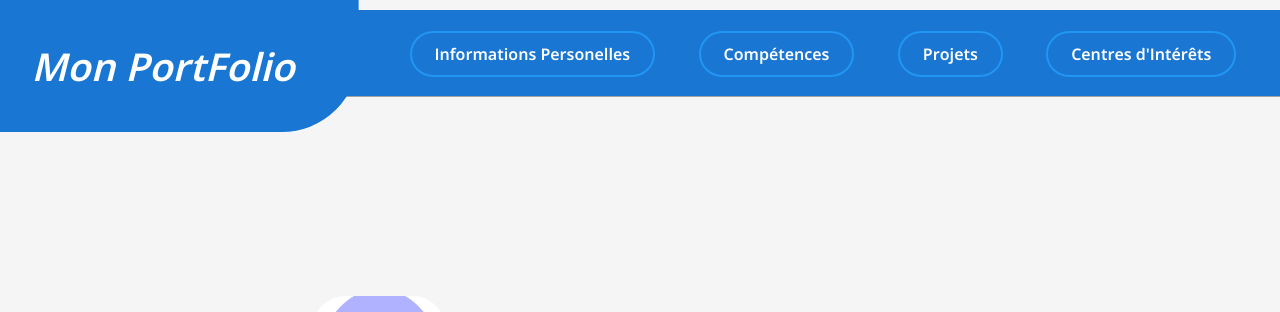
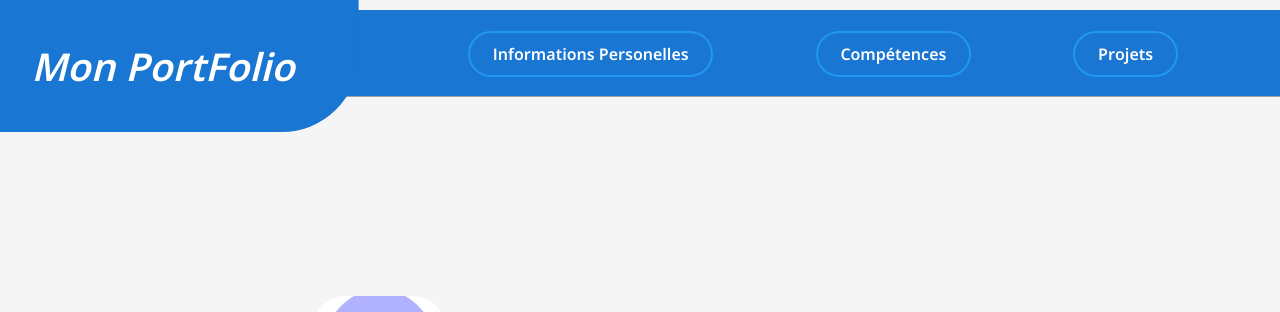
Before and after one commit to E10uan/Portfolio, a plain HTML site: page index.html in a window 1280 px wide. Shown: the top 312 px of the page. Drawn offline with nearby package versions, Linux system fonts and the light colour scheme; a script that the page names is missing.

Commit message:
Update index.html

```diff
--- a/index.html
+++ b/index.html
@@ -21,7 +21,6 @@
                 <li class="cases-menu"><a href="index.html">Informations Personelles</a></li>
                 <li class="cases-menu"><a href="#competences">Compétences</a></li>
                 <li class="cases-menu"><a href="#projets">Projets</a></li>
-                <li class="cases-menu"><a href="#centres">Centres d'Intérêts</a></li>
             </ul>
         </div>
     </section>
```
